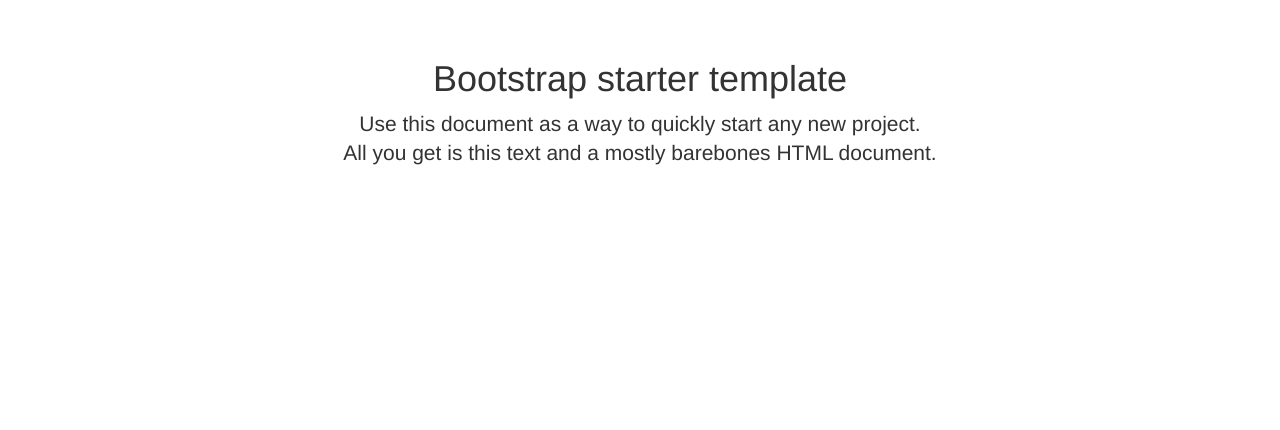
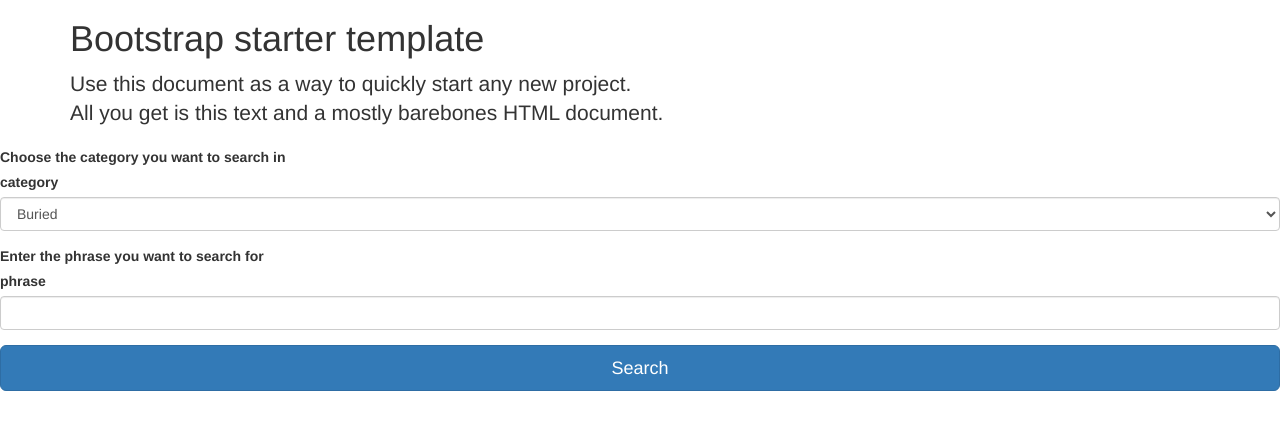
Before and after one commit to hergerr/WhatsDown, a Flask app: page / in a window 1280 px wide. Shown: the part 51-481 px from the top of the page. Run offline with Flask 2, Linux system fonts and the light colour scheme; some libraries are stand-ins or nearby versions.

Commit message:
Started adding search function

```diff
--- a/app.py
+++ b/app.py
@@ -1,14 +1,22 @@
-from flask import render_template, redirect, url_for
+from flask import render_template, redirect, url_for, session
 from whatsdown import app, db
-from whatsdown.forms import LoginForm, RegisterAdminForm, RegisterUserForm
+from whatsdown.forms import LoginForm, RegisterAdminForm, RegisterUserForm, SearchForm
 from whatsdown.models import Administrator, User
 from werkzeug.security import generate_password_hash, check_password_hash
 from flask_login import login_required, login_user, logout_user
 
 
-@app.route('/')
+@app.route('/', methods=['GET', 'POST'])
 def home_page():
-    return render_template('home.html')
+    form = SearchForm()
+    if form.validate_on_submit():
+        print(form.phrase.data)
+    return render_template('home.html', form=form)
+
+
+@app.route('/search', methods=['GET', 'POST'])
+def search():
+    return "nothing"
 
 
 @app.route('/login', methods=['GET', 'POST'])
@@ -59,7 +67,7 @@ def signup_user():
         hashed_password = generate_password_hash(form.password.data, method='sha256')
         new_user = User(login=form.username.data, password=hashed_password, name=form.name.data,
                         voivodeship=form.voivodeship.data, county=form.county.data, locality=form.locality.data,
-                        phone=form.phone.data, price=form.phone.data)
+                        phone=form.phone.data, price=form.price.data)
         db.session.add(new_user)
         db.session.commit()
         return 'New funeral agency created'
--- a/whatsdown/forms.py
+++ b/whatsdown/forms.py
@@ -1,5 +1,5 @@
 from flask_wtf import FlaskForm
-from wtforms import StringField, PasswordField, BooleanField, IntegerField
+from wtforms import StringField, PasswordField, BooleanField, IntegerField, SelectField
 from wtforms.validators import InputRequired
 
 
@@ -24,3 +24,13 @@ class RegisterUserForm(FlaskForm):
     locality = StringField('locality', validators=[InputRequired()])
     phone = StringField('phone', validators=[InputRequired()])
     price = IntegerField('price', validators=[InputRequired()])
+
+
+class SearchForm(FlaskForm):
+    phrase = StringField('phrase', validators=[InputRequired()])
+    category = SelectField('category', choices=[('buried', 'Buried'), ('funeral', 'Funeral'), ('cemetery', 'Cemetery'),
+                                                ('quarter', 'Quarter'), ('outfit', 'Outfit'),
+                                                ('tombstone', 'Tombstone'), ('container', 'Container'),
+                                                ('priest', 'Priest'), ('temple', 'Temple'), ('funeral_home',
+                                                                                             'Funeral home')],
+                           validators=[InputRequired()])
--- a/whatsdown/templates/home.html
+++ b/whatsdown/templates/home.html
@@ -1,19 +1,21 @@
 {% extends "bootstrap/base.html" %}
+{% import "bootstrap/wtf.html" as wtf %}
 
 {% block title %}
     Demo App
 {% endblock %}
 
 {% block styles %}
-{{super()}}
-<link rel="stylesheet" href="{{url_for('.static', filename='starter-template.css')}}">
+    {{ super() }}
+    <link rel="stylesheet" href="{{ url_for('.static', filename='starter-template.css') }}">
 {% endblock %}
 
 {% block content %}
     <nav class="navbar navbar-inverse navbar-fixed-top">
         <div class="container">
             <div class="navbar-header">
-          <button type="button" class="navbar-toggle collapsed" data-toggle="collapse" data-target="#navbar" aria-expanded="false" aria-controls="navbar">
+                <button type="button" class="navbar-toggle collapsed" data-toggle="collapse" data-target="#navbar"
+                        aria-expanded="false" aria-controls="navbar">
                     <span class="sr-only">Toggle navigation</span>
                     <span class="icon-bar"></span>
                     <span class="icon-bar"></span>
@@ -33,10 +35,27 @@ Demo App
 
     <div class="container">
 
-      <div class="starter-template">
         <h1>Bootstrap starter template</h1>
-        <p class="lead">Use this document as a way to quickly start any new project.<br> All you get is this text and a mostly barebones HTML document.</p>
+        <p class="lead">Use this document as a way to quickly start any new project.<br> All you get is this text
+            and a mostly barebones HTML document.</p>
     </div>
+
+    <form method="post", action="/search">
+        <div class="form-group">
+            <label for="category">Choose the category you want to search in</label>
+            {{ form.hidden_tag() }}
+            {{ wtf.form_field(form.category) }}
+        </div>
+
+
+    <div class="form-group">
+        <label for="exampleFormControlTextarea1">Enter the phrase you want to search for</label>
+        {{ form.hidden_tag() }}
+        {{ wtf.form_field(form.phrase) }}
+    </div>
+
+    <button class="btn btn-lg btn-primary btn-block" type="submit">Search</button>
+    </form>
 
     </div><!-- /.container -->
 {% endblock %}
```
Lines whose indentation alone changed are shown as unchanged.
